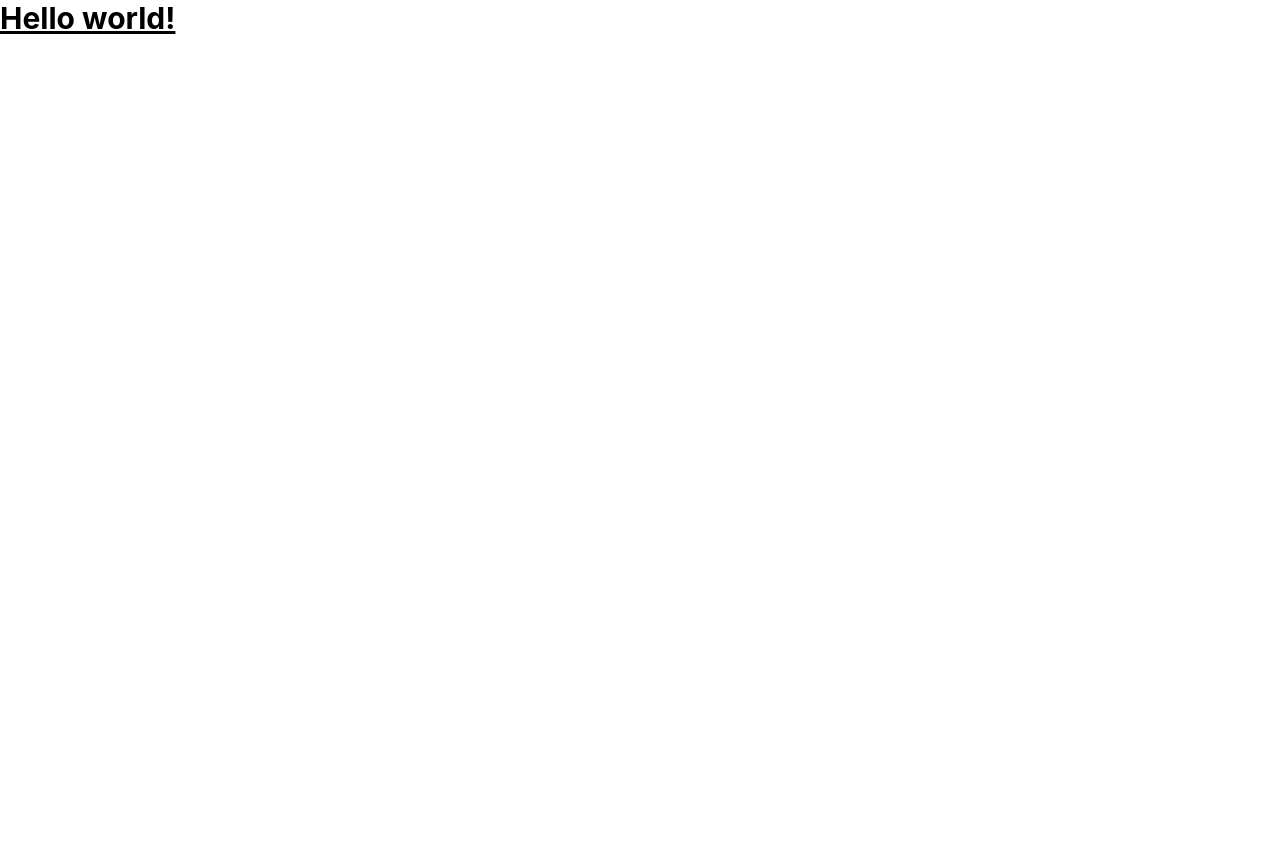
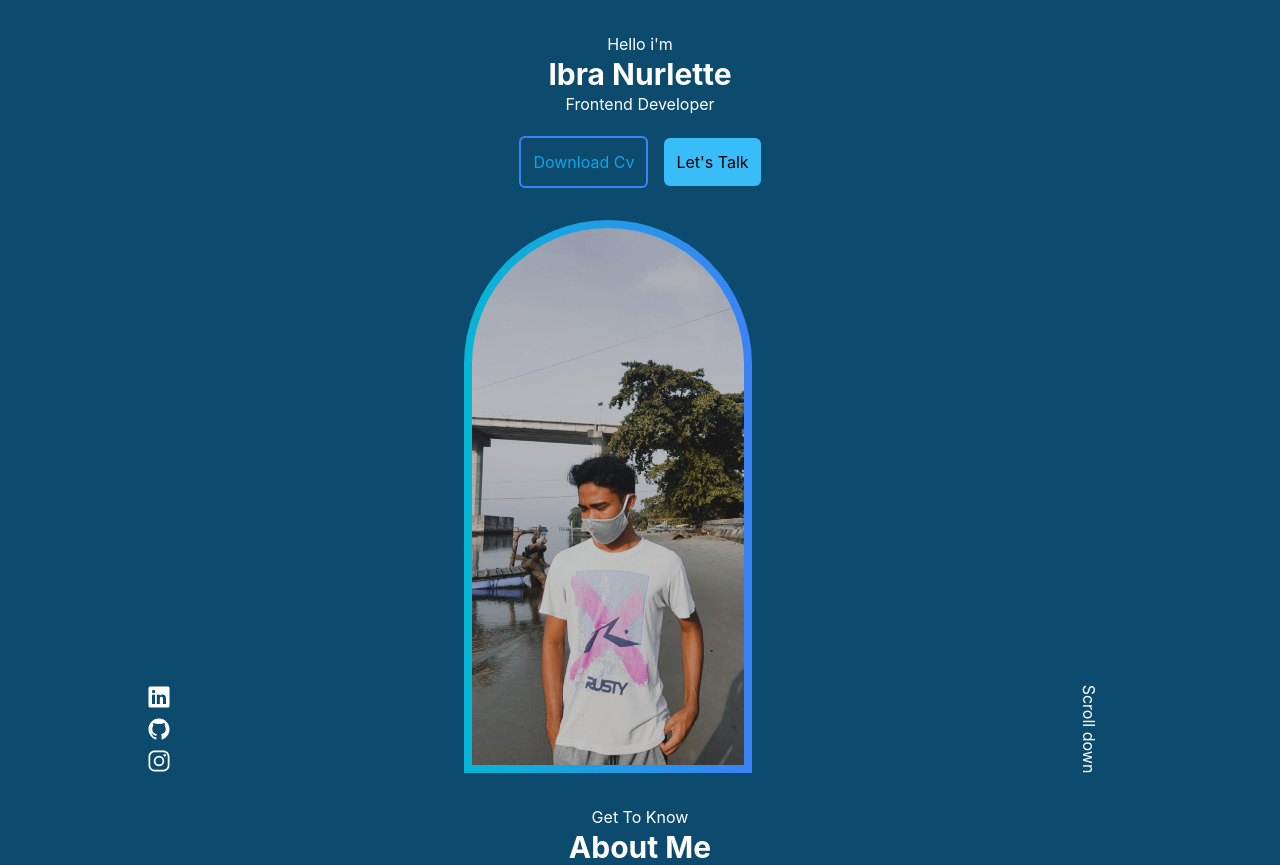
Before and after one commit to ibranurlette/portofolio-second-version, a React (Create React App) app: page / in a window 1280 px wide. Before the commit the page ends 800 px from the top, so only its background shows below. Built offline with nearby package versions, Linux system fonts and the light colour scheme.

Commit message:
first section: introduction

```diff
--- a/package.json
+++ b/package.json
@@ -8,6 +8,7 @@
     "@testing-library/user-event": "^13.2.1",
     "react": "^18.2.0",
     "react-dom": "^18.2.0",
+    "react-icons": "^4.4.0",
     "react-scripts": "5.0.1",
     "web-vitals": "^2.1.0"
   },
--- a/src/App.js
+++ b/src/App.js
@@ -1,7 +1,70 @@
 import "./App.css";
+import {
+  IoLogoLinkedin,
+  IoLogoGithub,
+  IoLogoInstagram,
+  IoMedal,
+} from "react-icons/io5";
 
 function App() {
-  return <h1 className="text-3xl font-bold underline">Hello world!</h1>;
+  return (
+    <div className="App bg-sky-900">
+      {/* first section */}
+      <div className="pt-8 pb-8">
+        <div className="mb-5">
+          <h1 className="text-white">Hello i'm</h1>
+          <h2 className="text-3xl font-bold text-white">Ibra Nurlette</h2>
+          <h1 className="text-white">Frontend Developer</h1>
+        </div>
+        <div className="mb-8">
+          <button className="rounded-md text-sky-500 border-2 border-blue-500 p-3 mr-4">
+            Download Cv
+          </button>
+          <button className="rounded-md bg-sky-400 p-3">Let's Talk </button>
+        </div>
+        <div className="flex justify-around items-end ">
+          <div>
+            <IoLogoLinkedin className="text-white" size="1.5em" />
+            <IoLogoGithub className="text-white mt-2 mb-2" size="1.5em" />
+            <IoLogoInstagram className="text-white" size="1.5em" />
+          </div>
+          <div className="bg-gradient-to-r from-cyan-500 to-blue-500 w-72 p-2 rounded-t-[150px]">
+            <img
+              src={require("./assets/me.jpg")}
+              alt="me"
+              className=" mx-auto rounded-t-[150px]"
+            ></img>
+          </div>
+          <div>
+            <h2 className="rotate-90 mb-8 text-white"> Scroll down</h2>
+          </div>
+        </div>
+      </div>
+      {/* second section */}
+      <h1 className="text-white">Get To Know</h1>
+      <h2 className="text-3xl font-bold text-white">About Me</h2>
+      {/* <div className="flex justify-evenly m-10">
+        <div>
+          <img
+            src={require("./assets/me.jpg")}
+            alt="me"
+            className="w-96 h-96 rounded-[20px]"
+          />
+        </div>
+        <div className="flex justify-around">
+          <div className="bg-sky-500 mr-2 p-2 h-28 rounded-lg">
+            <p>
+              <IoMedal className="text-white mx-auto" size="1.5em" />
+            </p>
+            <p className="mt-2 mb-2">Experience</p>
+            <p>2+ Years Working</p>
+          </div>
+          <div>Clients</div>
+          <div>Projects</div>
+        </div>
+      </div> */}
+    </div>
+  );
 }
 
 export default App;
```
Also changed, not shown: src/assets/me.jpg (added), 1 other file (tests, documents, lock files or other folders).
